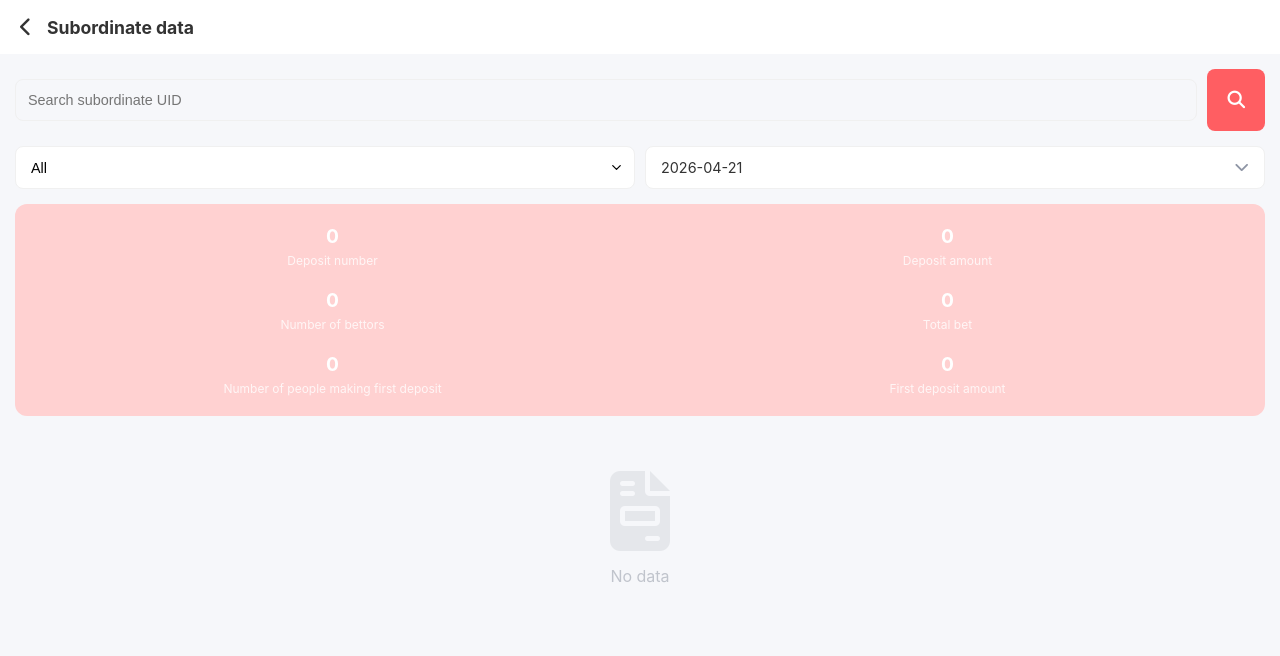
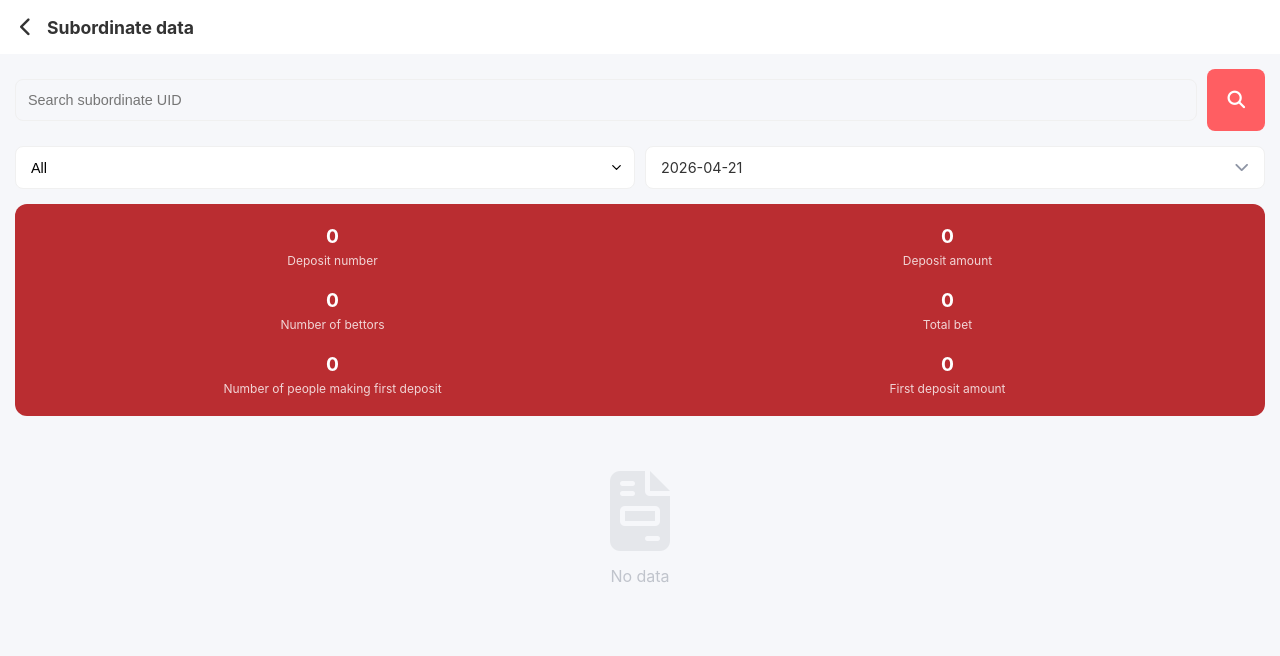
Before and after one commit to sandeepkumar9760/DG-Club.Shop, a Django app: page /subordinate/ in a window 1280 px wide. Shown: the top 656 px of the page. Run offline with Django 5.2, Linux system fonts and the light colour scheme; the visitor is signed in with stand-in values (Sample User, id 1).

Commit message:
Revert red-card background color in subordinate_data.html

```diff
--- a/templates/subordinate_data.html
+++ b/templates/subordinate_data.html
@@ -61,7 +61,7 @@
     }
 
     .red-card {
-        background: #ffd1d1; /* Darkish red from the image */
+        background: #ba2d31; /* Darkish red from the image */
         margin: 0 15px 15px 15px;
         border-radius: 12px;
         padding: 20px;
```
